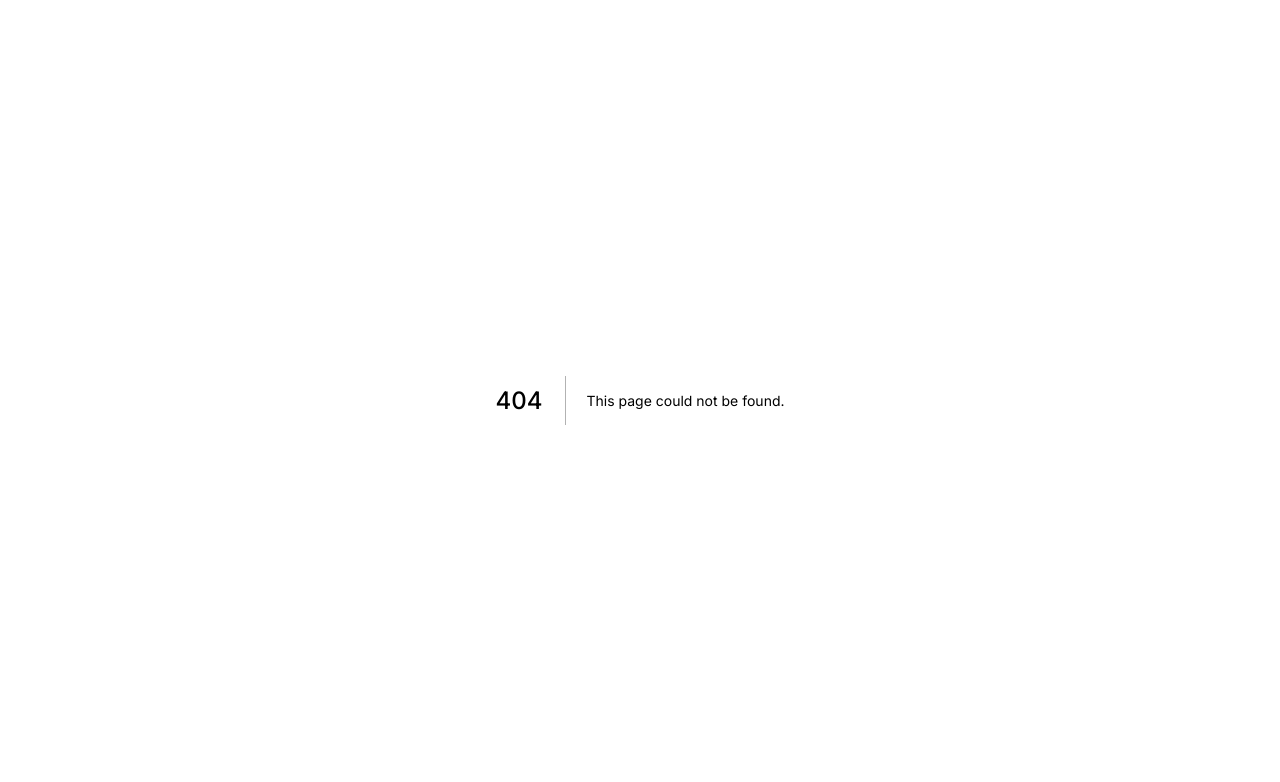
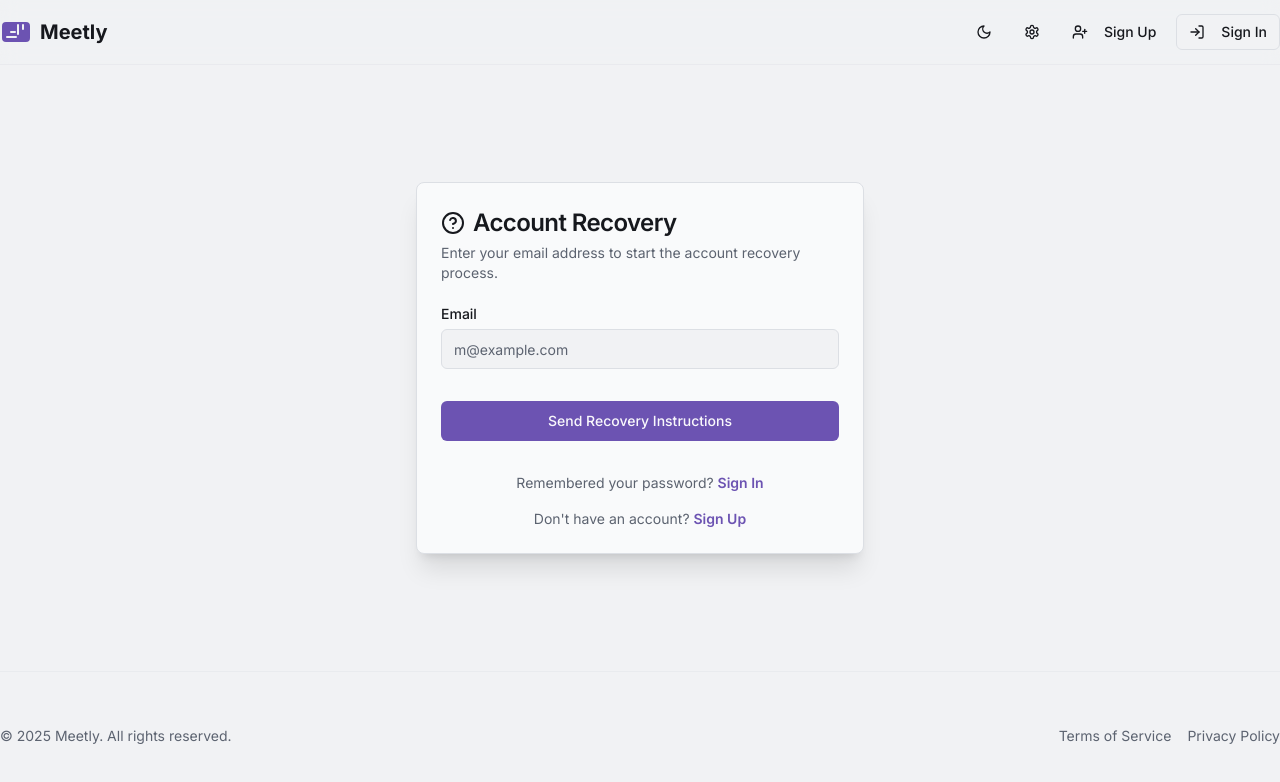
Before and after one commit to m6tm/meetly, a Next.js app: page /account-recovery in a window 1280 px wide. Before the commit this address had no page. Shown: the top 782 px of the page. Built offline with nearby package versions, Linux system fonts and the light colour scheme.

Commit message:
Ajout une page "Account Recovery"

```diff
--- /dev/null
+++ b/src/app/account-recovery/page.tsx
@@ -0,0 +1,16 @@
+
+import AppFooter from "@/components/layout/app-footer";
+import AppHeader from "@/components/layout/app-header";
+import AccountRecoveryForm from "@/components/auth/account-recovery-form";
+
+export default function AccountRecoveryPage() {
+  return (
+    <div className="flex flex-col min-h-screen bg-background">
+      <AppHeader />
+      <main className="flex-1 flex flex-col items-center justify-center p-4">
+        <AccountRecoveryForm />
+      </main>
+      <AppFooter />
+    </div>
+  );
+}
--- /dev/null
+++ b/src/components/auth/account-recovery-form.tsx
@@ -0,0 +1,87 @@
+
+'use client';
+
+import React, { useState } from 'react';
+import Link from 'next/link';
+import { Button } from '@/components/ui/button';
+import { Card, CardContent, CardDescription, CardFooter, CardHeader, CardTitle } from '@/components/ui/card';
+import { Input } from '@/components/ui/input';
+import { Label } from '@/components/ui/label';
+import { HelpCircle } from 'lucide-react'; // Using a generic help icon for now
+
+export default function AccountRecoveryForm() {
+  const [email, setEmail] = useState('');
+  const [isLoading, setIsLoading] = useState(false);
+  const [error, setError] = useState<string | null>(null);
+  const [successMessage, setSuccessMessage] = useState<string | null>(null);
+
+  const handleSubmit = async (event: React.FormEvent<HTMLFormElement>) => {
+    event.preventDefault();
+    setIsLoading(true);
+    setError(null);
+    setSuccessMessage(null);
+    console.log('Account Recovery submitted for:', email);
+    // Placeholder for actual account recovery logic
+    // Simulate API call
+    await new Promise(resolve => setTimeout(resolve, 1000));
+    // Example success:
+    setSuccessMessage('If an account exists for this email, instructions for account recovery have been sent.');
+    // Example error:
+    // setError('Failed to send recovery instructions. Please try again.');
+    setIsLoading(false);
+  };
+
+  return (
+    <Card className="w-full max-w-md shadow-xl">
+      <CardHeader className="space-y-1">
+        <CardTitle className="text-2xl flex items-center">
+          <HelpCircle className="mr-2 h-6 w-6" /> Account Recovery
+        </CardTitle>
+        <CardDescription>Enter your email address to start the account recovery process.</CardDescription>
+      </CardHeader>
+      <form onSubmit={handleSubmit}>
+        <CardContent className="grid gap-4">
+          {error && (
+            <div className="p-3 rounded-md bg-destructive/10 text-destructive border border-destructive/30 text-sm">
+              {error}
+            </div>
+          )}
+          {successMessage && (
+            <div className="p-3 rounded-md bg-primary/10 text-primary border border-primary/30 text-sm">
+              {successMessage}
+            </div>
+          )}
+          <div className="grid gap-2">
+            <Label htmlFor="email">Email</Label>
+            <Input
+              id="email"
+              type="email"
+              placeholder="m@example.com"
+              required
+              value={email}
+              onChange={(e) => setEmail(e.target.value)}
+              disabled={isLoading || !!successMessage}
+            />
+          </div>
+          <Button className="w-full mt-4" type="submit" disabled={isLoading || !!successMessage}>
+            {isLoading ? 'Sending...' : 'Send Recovery Instructions'}
+          </Button>
+        </CardContent>
+      </form>
+      <CardFooter className="flex flex-col gap-4 pt-2">
+        <p className="text-sm text-muted-foreground text-center">
+          Remembered your password?{' '}
+          <Link href="/signin" className="font-semibold text-primary hover:underline">
+            Sign In
+          </Link>
+        </p>
+        <p className="text-sm text-muted-foreground text-center">
+          Don&apos;t have an account?{' '}
+          <Link href="/signup" className="font-semibold text-primary hover:underline">
+            Sign Up
+          </Link>
+        </p>
+      </CardFooter>
+    </Card>
+  );
+}
--- a/src/components/auth/two-factor-form.tsx
+++ b/src/components/auth/two-factor-form.tsx
@@ -152,7 +152,7 @@ export default function TwoFactorForm() {
       <CardFooter className="flex flex-col gap-4 pt-2">
         <p className="text-sm text-muted-foreground text-center">
           Lost your device?{' '}
-          <Link href="/recover-account" className="font-semibold text-primary hover:underline">
+          <Link href="/account-recovery" className="font-semibold text-primary hover:underline">
             Account Recovery
           </Link>
         </p>
```
